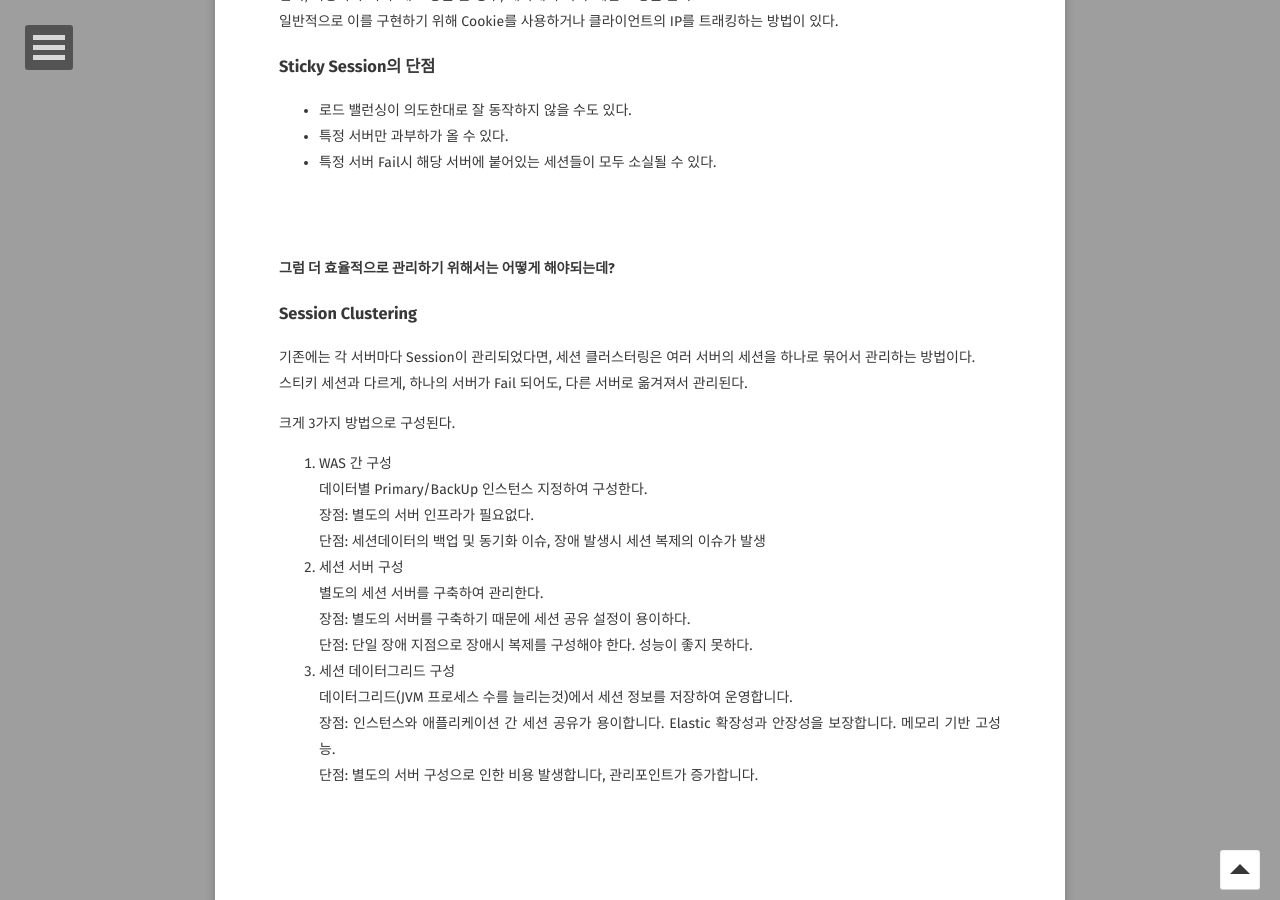
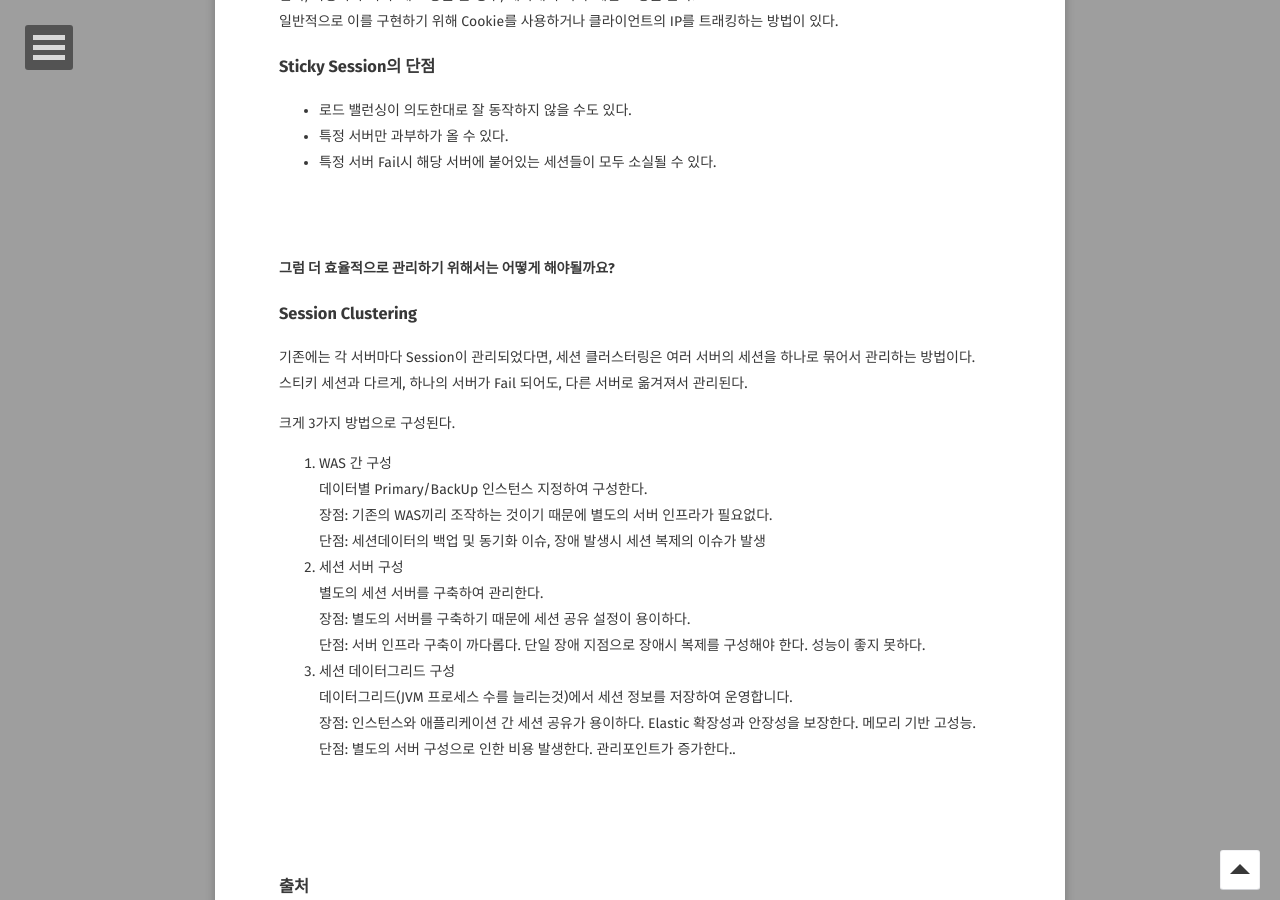
Before and after one commit to KYJKY/KYJKY.github.io, a Jekyll site: the page built from _posts/2022-08-07-[CS-9].markdown, in a window 1280 px wide and 900 px high, scrolled down 2543 px. Built offline with Jekyll 4.4.1, drawn with Linux system fonts in a browser that asks for light colours; some web fonts are replaced; comment, search, counter and statistics services are not loaded.

Commit message:
CS9 수정

```diff
--- a/_posts/2022-08-07-[CS-9].markdown
+++ b/_posts/2022-08-07-[CS-9].markdown
@@ -104,7 +104,7 @@ Q. A씨가 개발한 서비스가 무슨 문제 때문에 로그인이 풀렸던
 <br>
 <br>
 
-**그럼 더 효율적으로 관리하기 위해서는 어떻게 해야되는데?**
+**그럼 더 효율적으로 관리하기 위해서는 어떻게 해야될까요?**
 
 ### Session Clustering
 기존에는 각 서버마다 Session이 관리되었다면, 세션 클러스터링은 여러 서버의 세션을 하나로 묶어서 관리하는 방법이다.
@@ -113,16 +113,16 @@ Q. A씨가 개발한 서비스가 무슨 문제 때문에 로그인이 풀렸던
 크게 3가지 방법으로 구성된다.
 1. WAS 간 구성
 데이터별 Primary/BackUp 인스턴스 지정하여 구성한다.
-장점: 별도의 서버 인프라가 필요없다.
+장점: 기존의 WAS끼리 조작하는 것이기 때문에 별도의 서버 인프라가 필요없다.
 단점: 세션데이터의 백업 및 동기화 이슈, 장애 발생시 세션 복제의 이슈가 발생
 2. 세션 서버 구성
 별도의 세션 서버를 구축하여 관리한다.
 장점: 별도의 서버를 구축하기 때문에 세션 공유 설정이 용이하다.
-단점: 단일 장애 지점으로 장애시 복제를 구성해야 한다. 성능이 좋지 못하다.
+단점: 서버 인프라 구축이 까다롭다. 단일 장애 지점으로 장애시 복제를 구성해야 한다. 성능이 좋지 못하다.
 3. 세션 데이터그리드 구성
 데이터그리드(JVM 프로세스 수를 늘리는것)에서 세션 정보를 저장하여 운영합니다.
-장점: 인스턴스와 애플리케이션 간 세션 공유가 용이합니다. Elastic 확장성과 안장성을 보장합니다. 메모리 기반 고성능.
-단점: 별도의 서버 구성으로 인한 비용 발생합니다, 관리포인트가 증가합니다.
+장점: 인스턴스와 애플리케이션 간 세션 공유가 용이하다. Elastic 확장성과 안장성을 보장한다. 메모리 기반 고성능.
+단점: 별도의 서버 구성으로 인한 비용 발생한다. 관리포인트가 증가한다..
 
 
 
```
